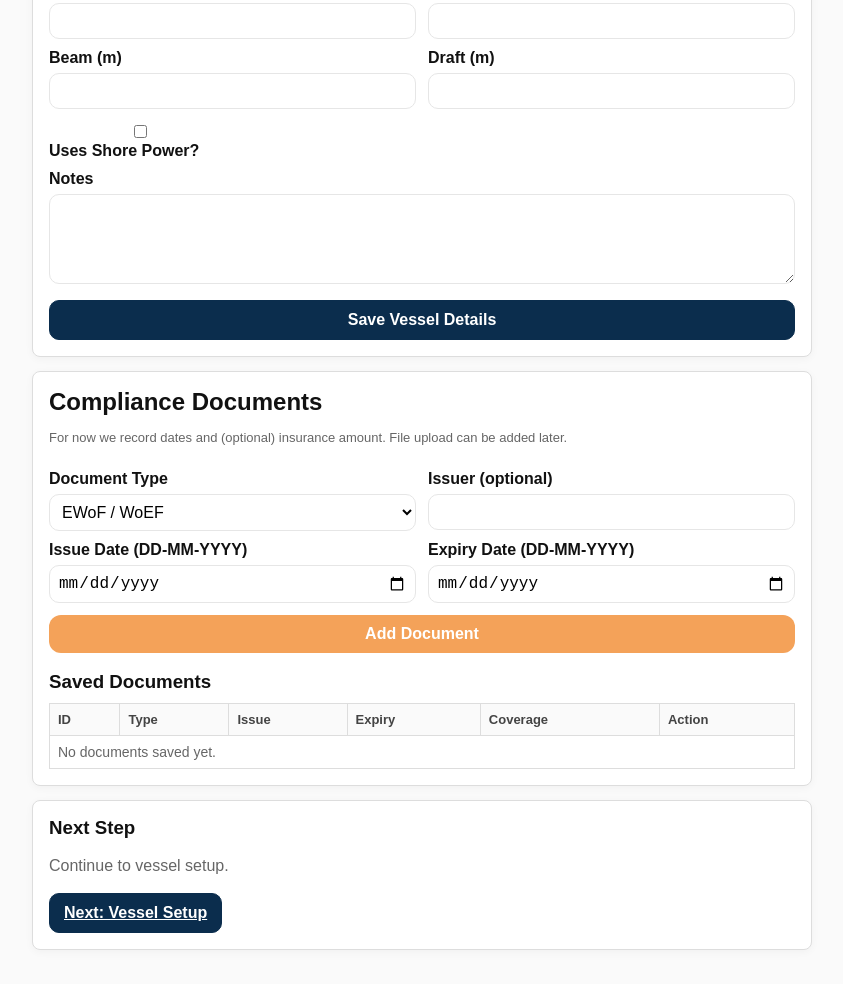
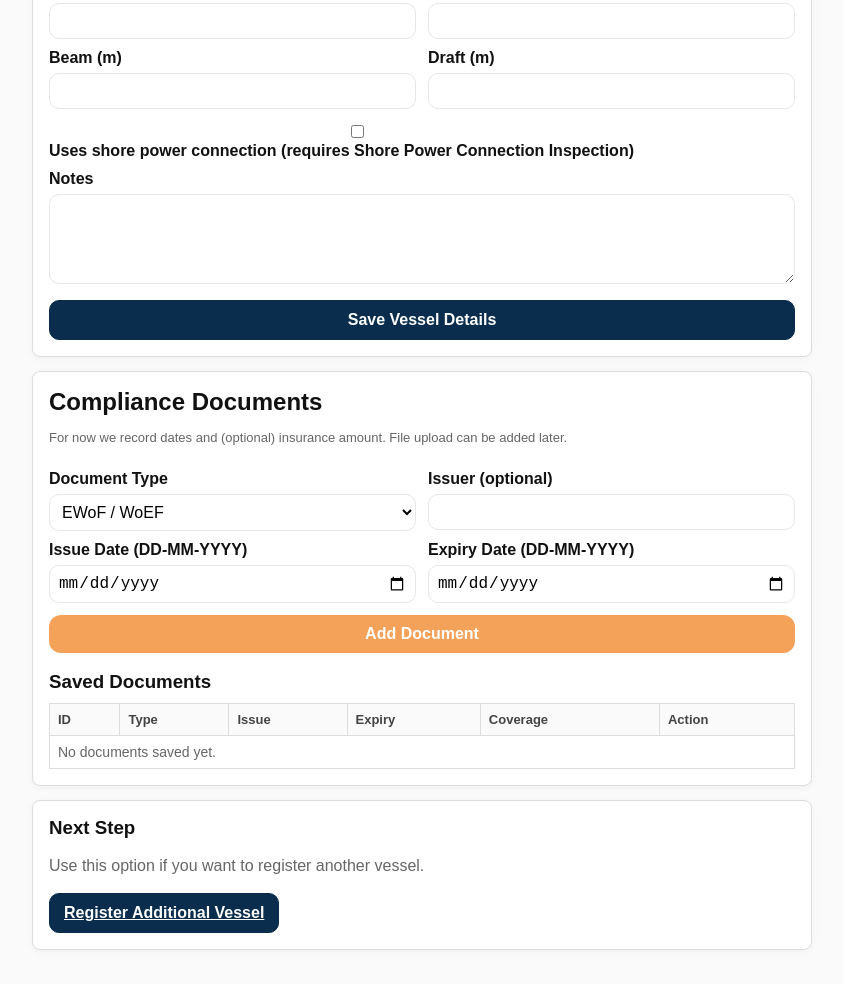
Before and after one commit to NAVY73/Jeanette, a website: page public/profile.html in a window 1280 px wide. Shown: the part 1067-2051 px from the top of the page, without its empty margins (218-1061 px from the left). Drawn offline with Linux system fonts and the light colour scheme.

Commit message:
Improve vessel setup wording consistency

```diff
--- a/public/profile.html
+++ b/public/profile.html
@@ -172,7 +172,7 @@
 
     <label class="inline">
       <input id="vessel_shorePower" type="checkbox" />
-      Uses Shore Power?
+      Uses shore power connection (requires Shore Power Connection Inspection)
     </label>
 
     <label>Notes</label>
@@ -251,8 +251,8 @@
   <script src="/profile.js"></script>
 <div class="card" style="margin-top:12px;">
   <h3>Next Step</h3>
-  <p>Continue to vessel setup.</p>
-  <a class="btn-primary" href="vessel-setup.html">Next: Vessel Setup</a>
+  <p>Use this option if you want to register another vessel.</p>
+  <a class="btn-primary" href="vessel-setup.html">Register Additional Vessel</a>
 </div>
 
 </body>
```
